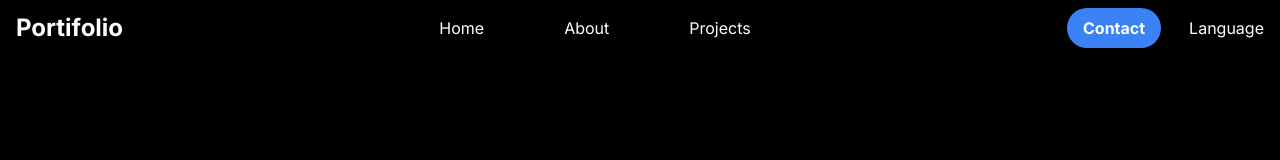
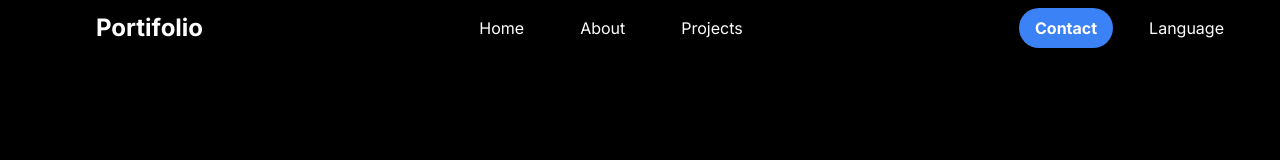
Before and after one commit to DevSamuelBrito/Portifolio-2.0, a Next.js app: page / in a window 1280 px wide. Shown: the top 160 px of the page. Built offline with nearby package versions, Linux system fonts and the light colour scheme.

Commit message:
fixed the navbar

```diff
--- a/app/_components/NavBar.tsx
+++ b/app/_components/NavBar.tsx
@@ -15,11 +15,11 @@ const Navbar = () => {
   //retornando toda a rederização da NavBar
   return (
     <header>
-      <div className="container relative z-10 mx-auto px-4 flex items-center justify-between h-14">
-        <div className="flex items-center">
+      <div className=" relative z-10 mx-auto px-4 flex items-center justify-between h-14">
+        <div className="flex items-center ml-0 md:ml-20">
           <p className="text-white text-2xl font-bold">Portifolio</p>
         </div>
-        <div className="hidden md:flex space-x-20">
+        <div className="hidden md:flex space-x-14">
           <Link href="/" className="text-white hover:text-blue-400 hover:scale-110 transition duration-300 ease-in-out">
             Home
           </Link>
@@ -30,7 +30,7 @@ const Navbar = () => {
             Projects
           </Link>
         </div>
-        <div className="hidden md:flex items-center space-x-4">
+        <div className="hidden md:flex items-center space-x-6 lg:mr-10">
           <Link href="https://www.linkedin.com/in/samuel-fava-de-brito/" target="_blank">
             <button className="text-white bg-blue-500 font-bold rounded-full px-4 py-2 hover:scale-125 transition duration-300 ease-in-out hover:shadow-custom-color">
               Contact
```
